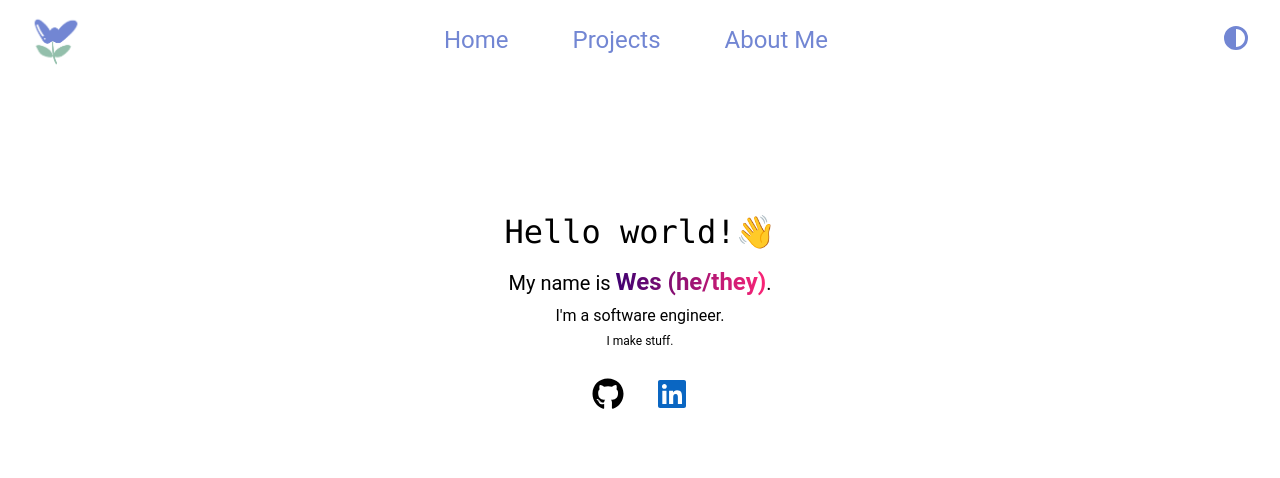
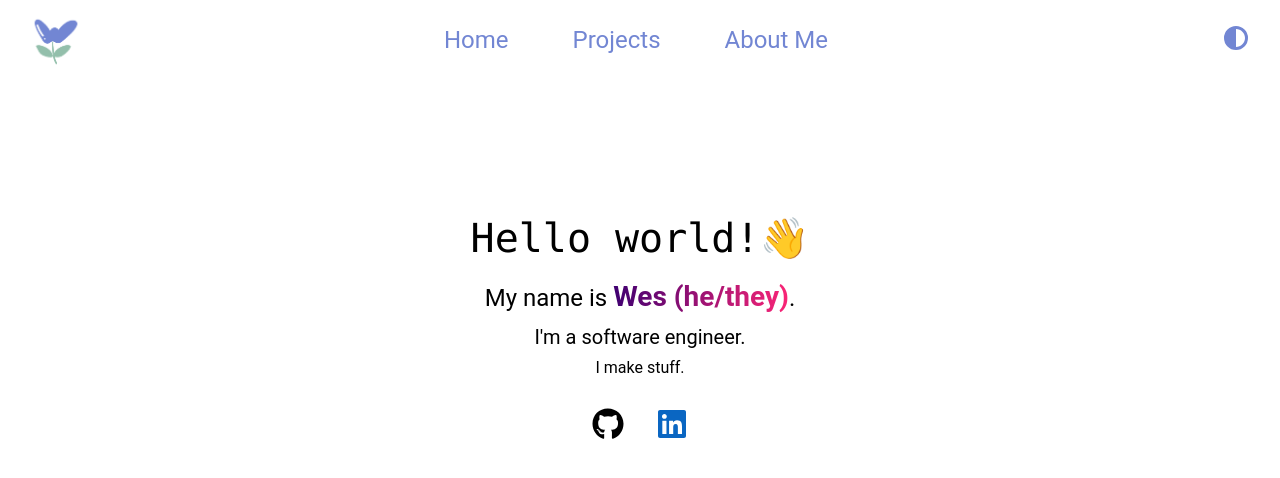
Before and after one commit to blsmxiu47/portfolio, a React (Vite) app: page / in a window 1280 px wide. Shown: the top 478 px of the page. Built offline with nearby package versions, Linux system fonts and the light colour scheme.

Commit message:
slightly increase home, about page text sizes (from testing in different browsers)

```diff
--- a/src/components/About/index.tsx
+++ b/src/components/About/index.tsx
@@ -18,10 +18,10 @@ export default function About() {
                 <div className="md:w-[33%] mx-4 my-2">
                     <div className="text-center md:text-left">
                         <h1 className="text-[2rem] mb-2">About Me</h1>
-                        <p className="text-[0.75rem]">
+                        <p className="text-[1rem]">
                             I'm a full-stack developer with a background in data science.
                         </p>
-                        <p className="text-[0.75rem]">
+                        <p className="text-[1rem]">
                             Curiosity is my driving force (also coffee <span role="img" aria-label="coffee mug">☕</span>).
                         </p>
                     </div>
--- a/src/components/Home/index.tsx
+++ b/src/components/Home/index.tsx
@@ -6,10 +6,10 @@ export default function Home() {
     return (
         <div className="mx-2 my-32">
             <div className="flex flex-col text-center">
-                <h1 className="text-[2rem] mb-2 font-console">Hello world!<span role="img" aria-label="wave">👋</span></h1>
-                <h2 className="text-[1.25rem] mb-1">My name is <strong className="text-[1.5rem] bg-clip-text text-transparent bg-gradient-to-r from-[#3F0071] to-[#FB2576]">Wes (he/they)</strong>.</h2>
-                <h2 className="text-[1rem] mb-1">I'm a software engineer.</h2>
-                <h2 className="text-[0.75rem] mb-1">I make stuff.</h2>
+                <h1 className="text-[2.5rem] mb-2 font-console">Hello world!<span role="img" aria-label="wave">👋</span></h1>
+                <h2 className="text-[1.5rem] mb-1">My name is <strong className="text-[1.75rem] bg-clip-text text-transparent bg-gradient-to-r from-[#3F0071] to-[#FB2576]">Wes (he/they)</strong>.</h2>
+                <h2 className="text-[1.25rem] mb-1">I'm a software engineer.</h2>
+                <h2 className="text-[1rem] mb-1">I make stuff.</h2>
                 <SocialLinks />
             </div>
         </div>
```
